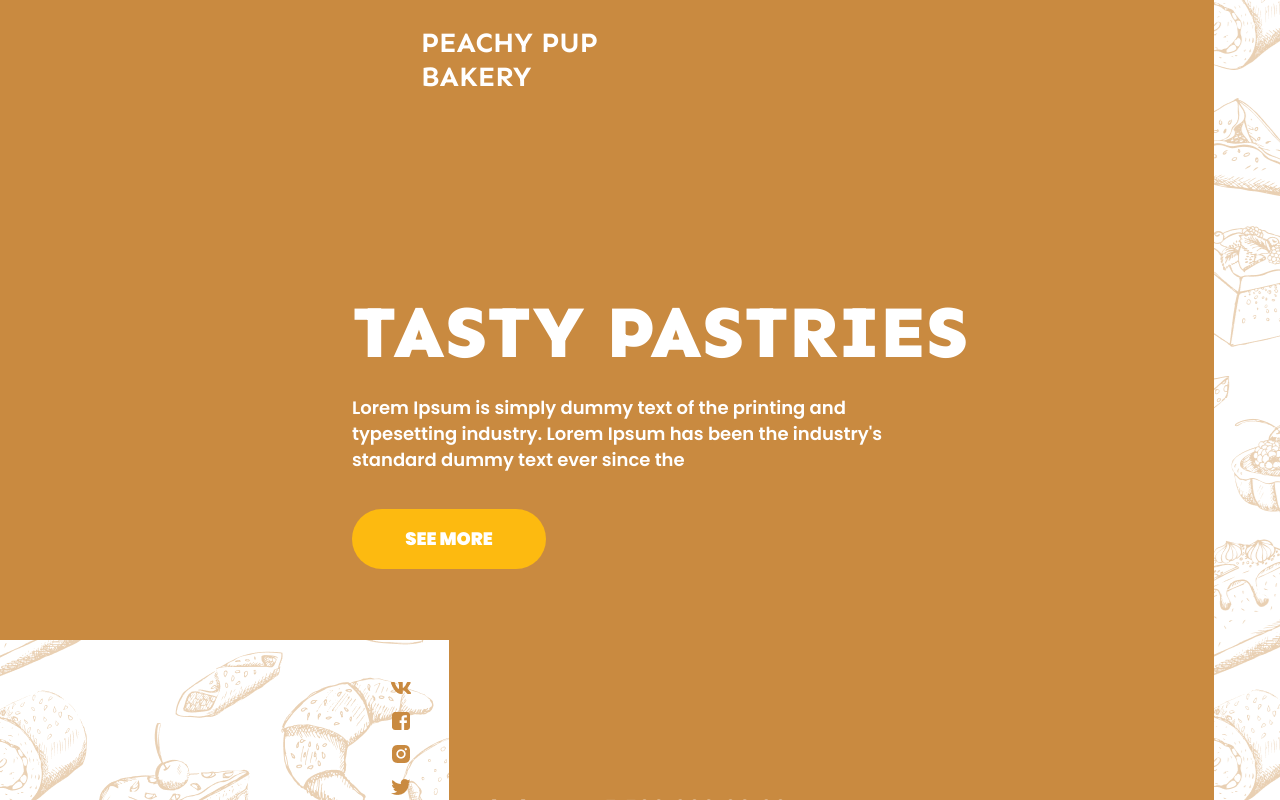
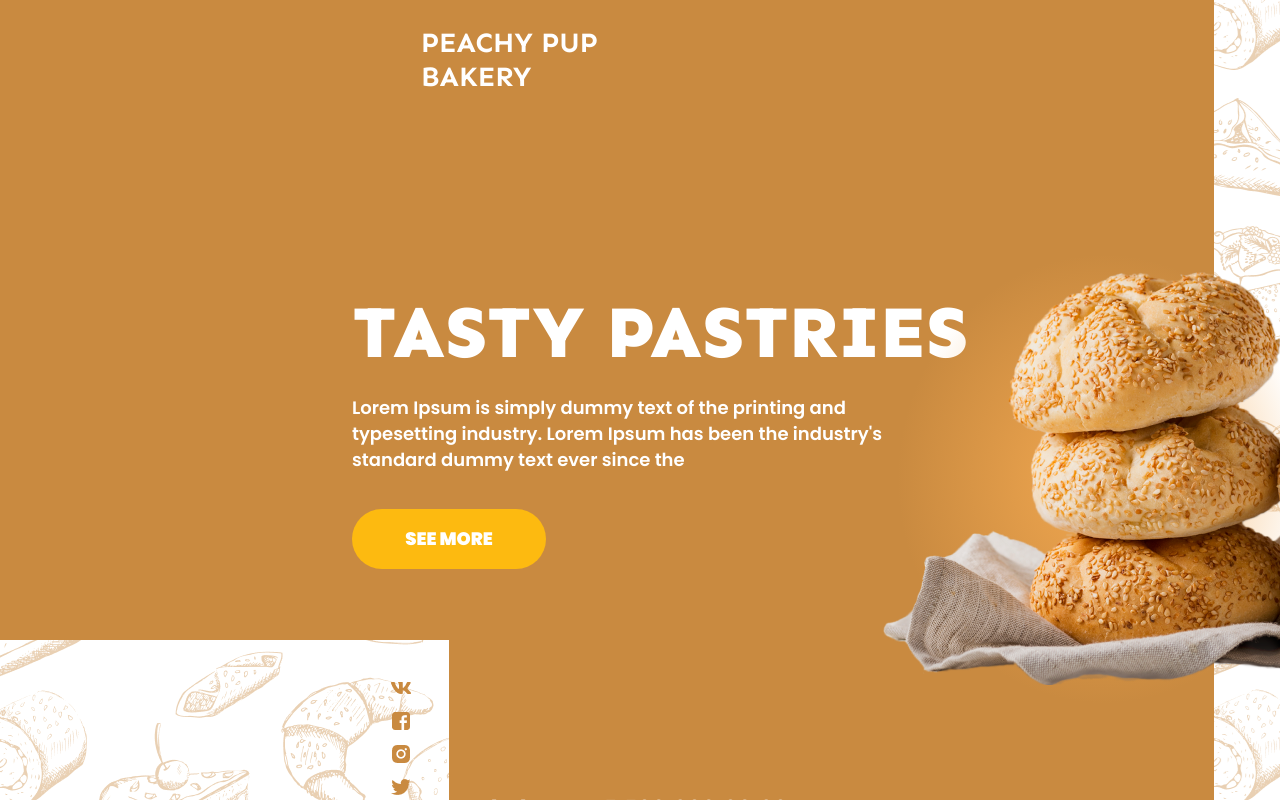
Before and after one commit to mahamfathy/menu-upskilling-task, an Angular app: page / in a window 1280 px wide. Shown: the top 800 px of the page. Built offline with nearby package versions, Linux system fonts and the light colour scheme; no server answers.

Commit message:
add main-page image and the ingredient

```diff
--- a/src/app/main-page/main-page.component.html
+++ b/src/app/main-page/main-page.component.html
@@ -20,5 +20,8 @@
       <a href=""> <img src="../../assets/img/twitter.png" alt="" /></a>
     </div>
   </div>
-  <div class="col2"></div>
+  <div class="col2">
+    <div class="ingredient"></div>
+    <img [src]="imagePath" alt="" />
+  </div>
 </div>
--- a/src/app/main-page/main-page.component.scss
+++ b/src/app/main-page/main-page.component.scss
@@ -5,6 +5,7 @@
   display: flex;
   width: 100%;
   color: $color-white;
+  position: relative;
   .col1 {
     position: relative;
     width: 63.793%;
@@ -97,5 +98,28 @@
     background-image: url(../../assets/img/Mask\ Group.png);
     background-size: cover;
     background-repeat: no-repeat;
+    .ingredient {
+      display: flex;
+      align-items: center;
+      justify-content: center;
+      width: 23rem;
+      height: 25rem;
+      background: radial-gradient(
+        50% 50% at 50% 50%,
+        #f2a850 0%,
+        rgba(228, 166, 92, 0) 100%
+      );
+
+      overflow: hidden;
+      position: absolute;
+      top: 57%;
+      left: 58%;
+      transform: translate(-50%, -50%);
+    }
+    img {
+      position: absolute;
+      top: 57%;
+      transform: translate(-50%, -50%);
+    }
   }
 }
--- a/src/app/main-page/main-page.component.ts
+++ b/src/app/main-page/main-page.component.ts
@@ -5,8 +5,8 @@ import { Component } from '@angular/core';
   standalone: true,
   imports: [],
   templateUrl: './main-page.component.html',
-  styleUrl: './main-page.component.scss'
+  styleUrl: './main-page.component.scss',
 })
 export class MainPageComponent {
-
+  imagePath: string = '../../assets/img/bread.png';
 }
```
